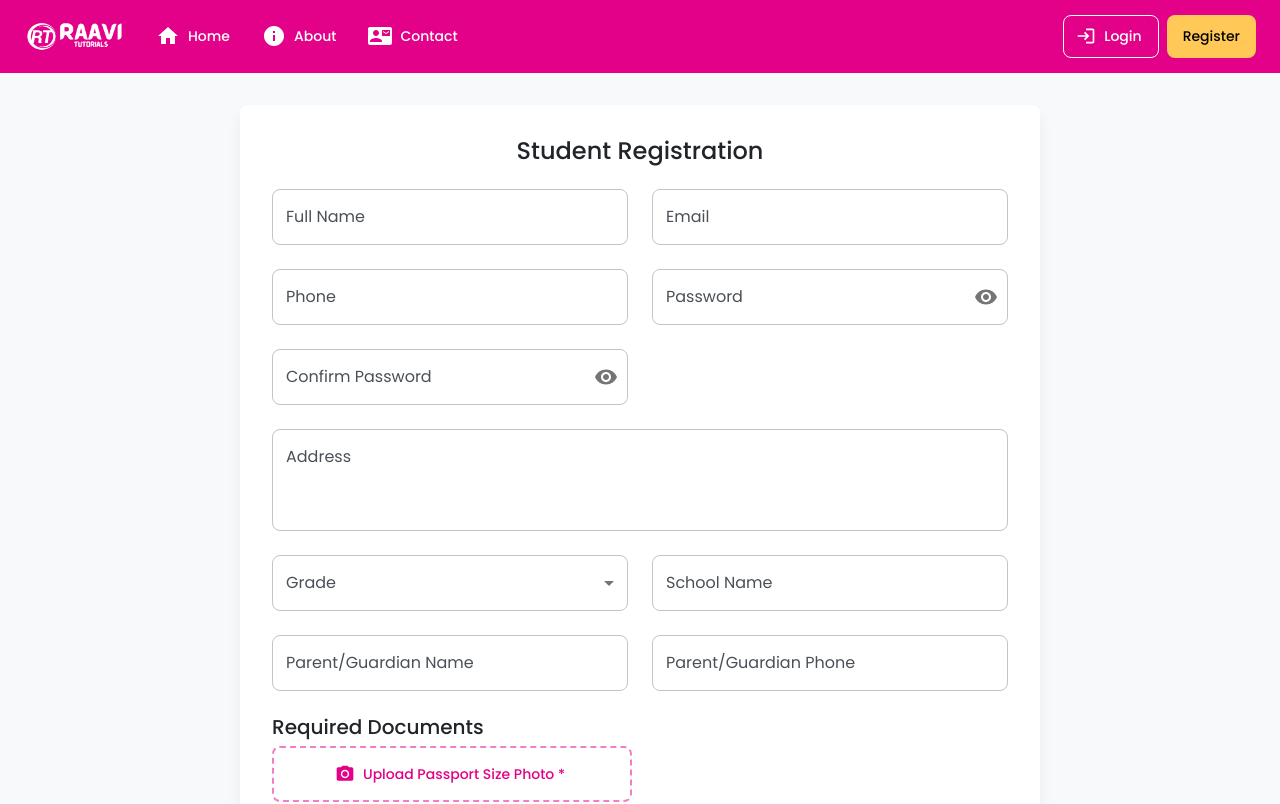
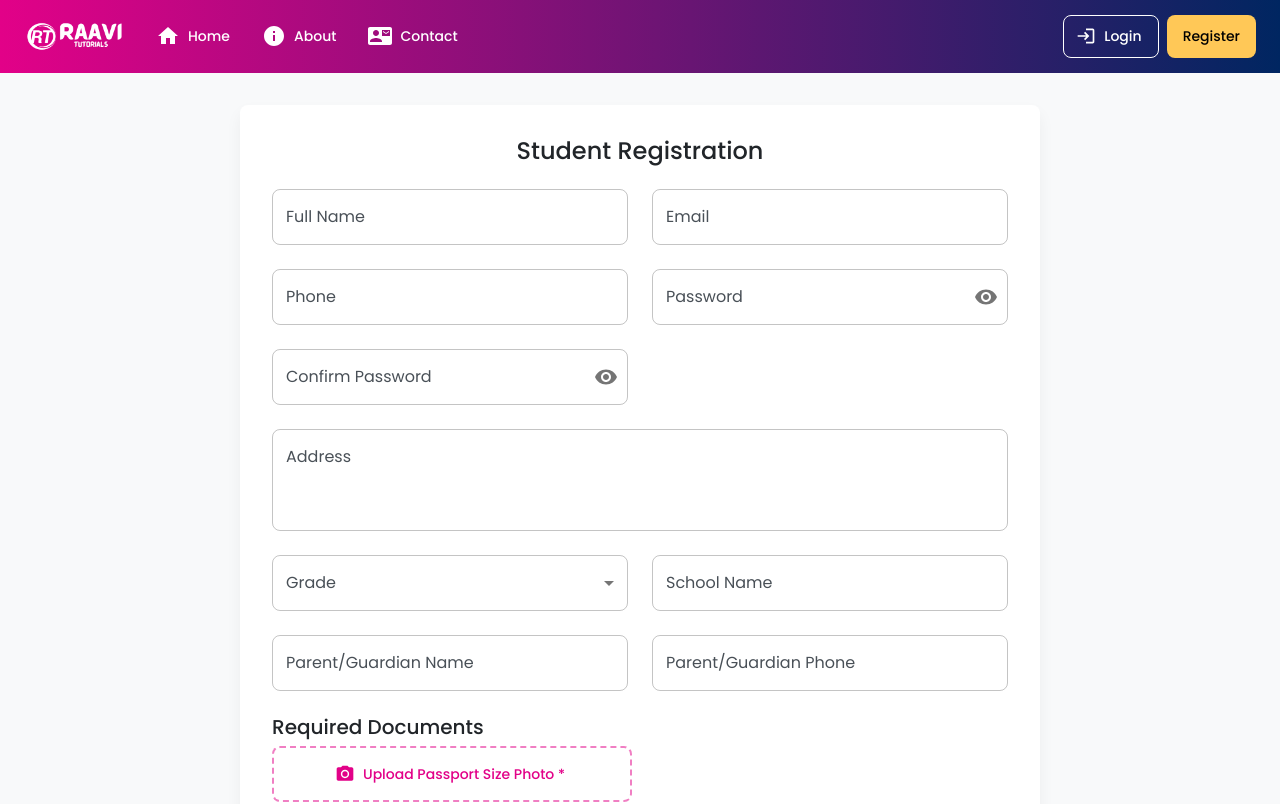
Before and after one commit to ArinBagul/Raavi-Tutorials, a React (Vite) app: page /student-registration in a window 1280 px wide. Shown: the top 804 px of the page. Built offline with nearby package versions, Linux system fonts and the light colour scheme.

Commit message:
navbar updated color and logo

```diff
--- a/src/config/theme.js
+++ b/src/config/theme.js
@@ -55,6 +55,11 @@ export const theme = createTheme({
       secondary: '#495057',
       disabled: '#ADB5BD',
     },
+    custom: {
+    gradients: {
+      primary: 'linear-gradient(90deg, #E20188 0%, #002661 100%)',
+    },
+  },
   },
   typography: {
     fontFamily: "'Poppins', 'Inter', 'Nunito', sans-serif",
--- a/src/layouts/MainLayout.jsx
+++ b/src/layouts/MainLayout.jsx
@@ -131,7 +131,13 @@ export function MainLayout() {
 
   return (
     <Box sx={{ display: "flex", flexDirection: "column", minHeight: "100vh" }}>
-      <AppBar position="static">
+      <AppBar
+        position="static"
+        sx={{
+          background: "linear-gradient(90deg, #E20188 0%, #002661 100%)",
+          boxShadow: "none", // Optional: for a flat look
+        }}
+      >
         <Container maxWidth="xl">
           <Toolbar disableGutters>
             {/* Logo - Desktop */}
@@ -148,7 +154,7 @@ export function MainLayout() {
                 component="img"
                 src={RaaviLogoWhite}
                 alt="Raavi Logo"
-                sx={{ height: 55 , width: 100 }} // Adjust height as needed
+                sx={{ height: 55, width: 100 }} // Adjust height as needed
               />
             </Link>
 
@@ -181,7 +187,7 @@ export function MainLayout() {
                 component="img"
                 src={RaaviLogoWhite}
                 alt="Raavi Logo"
-                sx={{ height: 70 , width: 130 }} // Smaller height for mobile
+                sx={{ height: 70, width: 130 }} // Smaller height for mobile
               />
             </Link>
 
```
